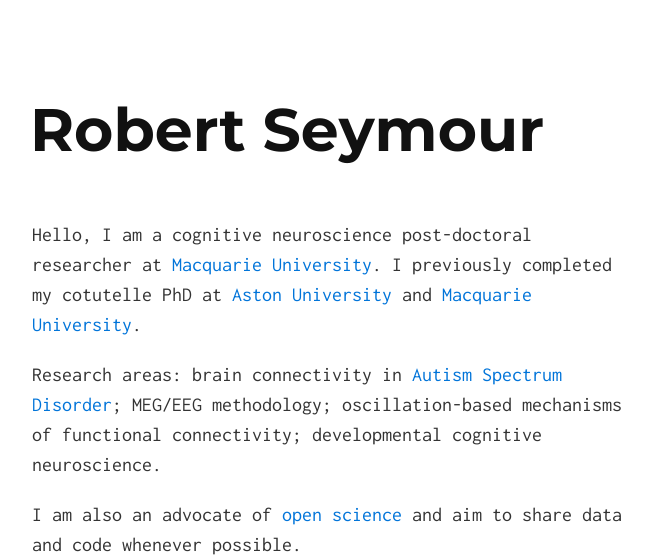
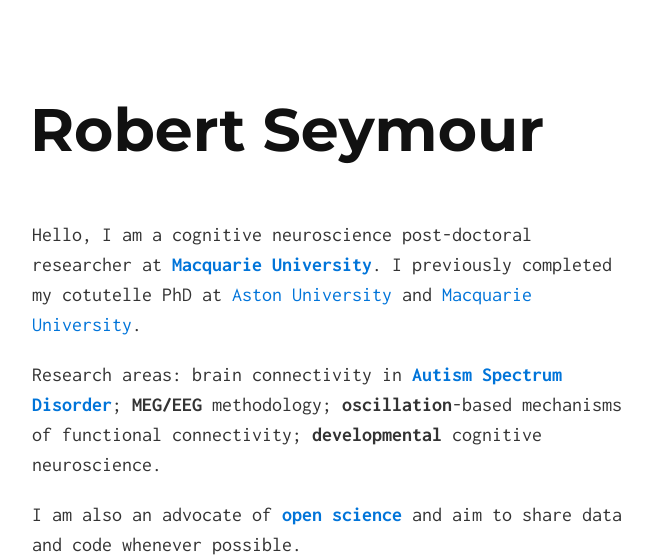
Before and after one commit to neurofractal/neurofractal.github.io, a Jekyll site: the page built from index.md, in a window 1280 px wide and 900 px high, cut to the strip 0-556 px from the top of the window. Shown: the whole strip, without its empty margins (308-960 px from the left). Built offline with Jekyll 4.4.1, drawn with Linux system fonts in a browser that asks for light colours; our own code applies the rules of GitHub Pages for plain Markdown files; comment, search, counter and statistics services are not loaded.

```diff
--- a/index.md
+++ b/index.md
@@ -1,21 +1,21 @@
 
-Hello, I am a cognitive neuroscience post-doctoral researcher at [Macquarie University](https://www.mq.edu.au/). I previously completed my cotutelle PhD at [Aston University](http://www.aston.ac.uk/lhs/research/centres-facilities/brain-centre/) and [Macquarie University](https://www.mq.edu.au/).
+Hello, I am a cognitive neuroscience post-doctoral researcher at **[Macquarie University](https://www.mq.edu.au/)**. I previously completed my cotutelle PhD at [Aston University](http://www.aston.ac.uk/lhs/research/centres-facilities/brain-centre/) and [Macquarie University](https://www.mq.edu.au/).
 
-Research areas: brain connectivity in [Autism Spectrum Disorder](http://www.autism.org.uk/about/what-is.aspx); MEG/EEG methodology; oscillation-based mechanisms of functional connectivity; developmental cognitive neuroscience.
+Research areas: brain connectivity in **[Autism Spectrum Disorder](http://www.autism.org.uk/about/what-is.aspx)**; **MEG/EEG** methodology; **oscillation**-based mechanisms of functional connectivity; **developmental** cognitive neuroscience.
 
-I am also an advocate of [open science](https://elifesciences.org/content/5/e16800?utm_campaign=BMC40104U&utm_medium=BMCemail&utm_source=Teradata) and aim to share data and code whenever possible.
+I am also an advocate of **[open science](https://elifesciences.org/content/5/e16800?utm_campaign=BMC40104U&utm_medium=BMCemail&utm_source=Teradata)** and aim to share data and code whenever possible.
 
 ![alt tag](http://i.imgur.com/P9dF0Vp.png)
 
 ## Links
 
-#### Email Address [[link]](mailto:robert.seymour@mq.edu.au)
+* #### Email Address [[link]](mailto:robert.seymour@mq.edu.au)
 
-#### Academic CV [[link]](https://www.dropbox.com/s/spcpqdmt5wikiia/Copy%20of%20Robert%20Seymour%20CV%202018%20%202%20PAGE.docx%20%286%29.pdf?dl=0)
+* #### Academic CV [[link]](https://www.dropbox.com/s/spcpqdmt5wikiia/Copy%20of%20Robert%20Seymour%20CV%202018%20%202%20PAGE.docx%20%286%29.pdf?dl=0)
 
-#### Google Scholar [[link]](https://scholar.google.co.uk/citations?user=IAAhK00AAAAJ&hl=en)
+* #### Google Scholar [[link]](https://scholar.google.co.uk/citations?user=IAAhK00AAAAJ&hl=en)
 
-#### Github [[link]](http://github.com/neurofractal)
+* #### Github [[link]](http://github.com/neurofractal)
 
 ## Active Projects
 
```
